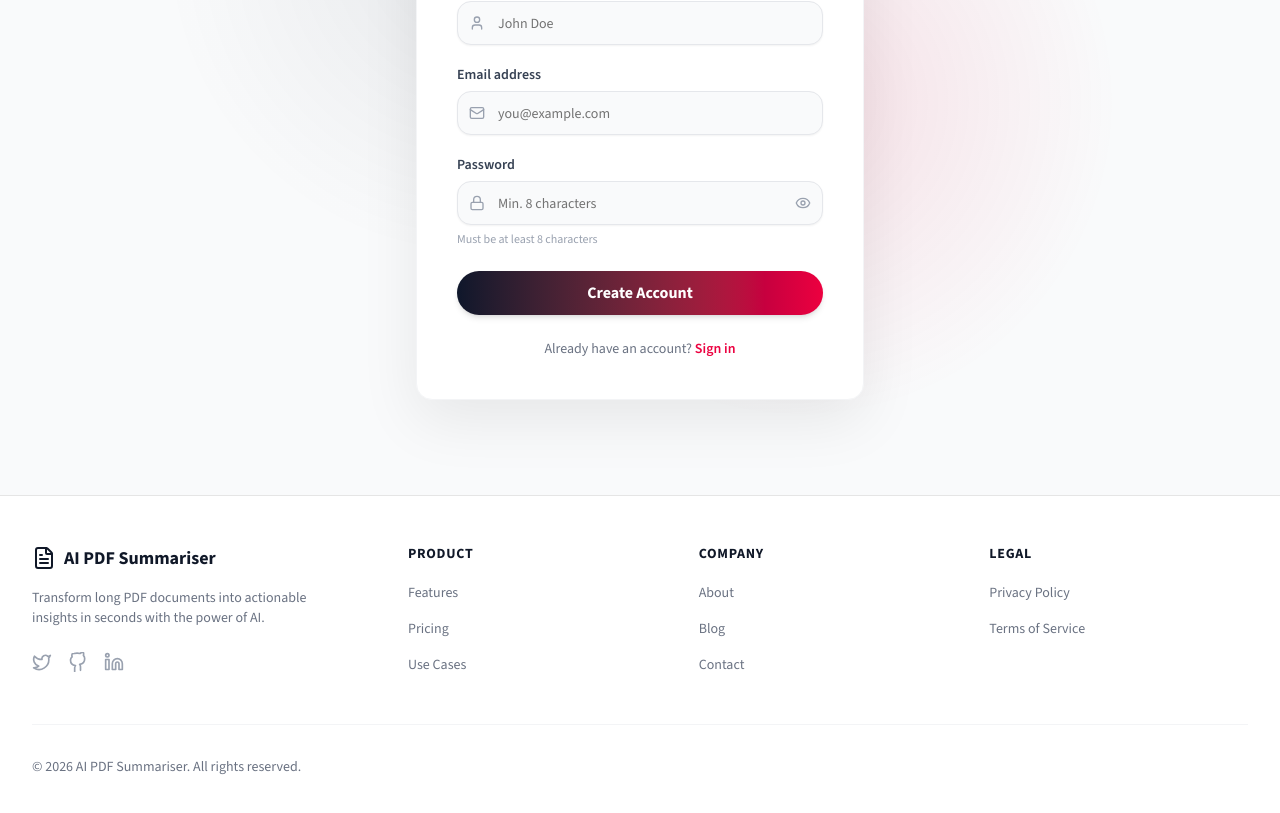
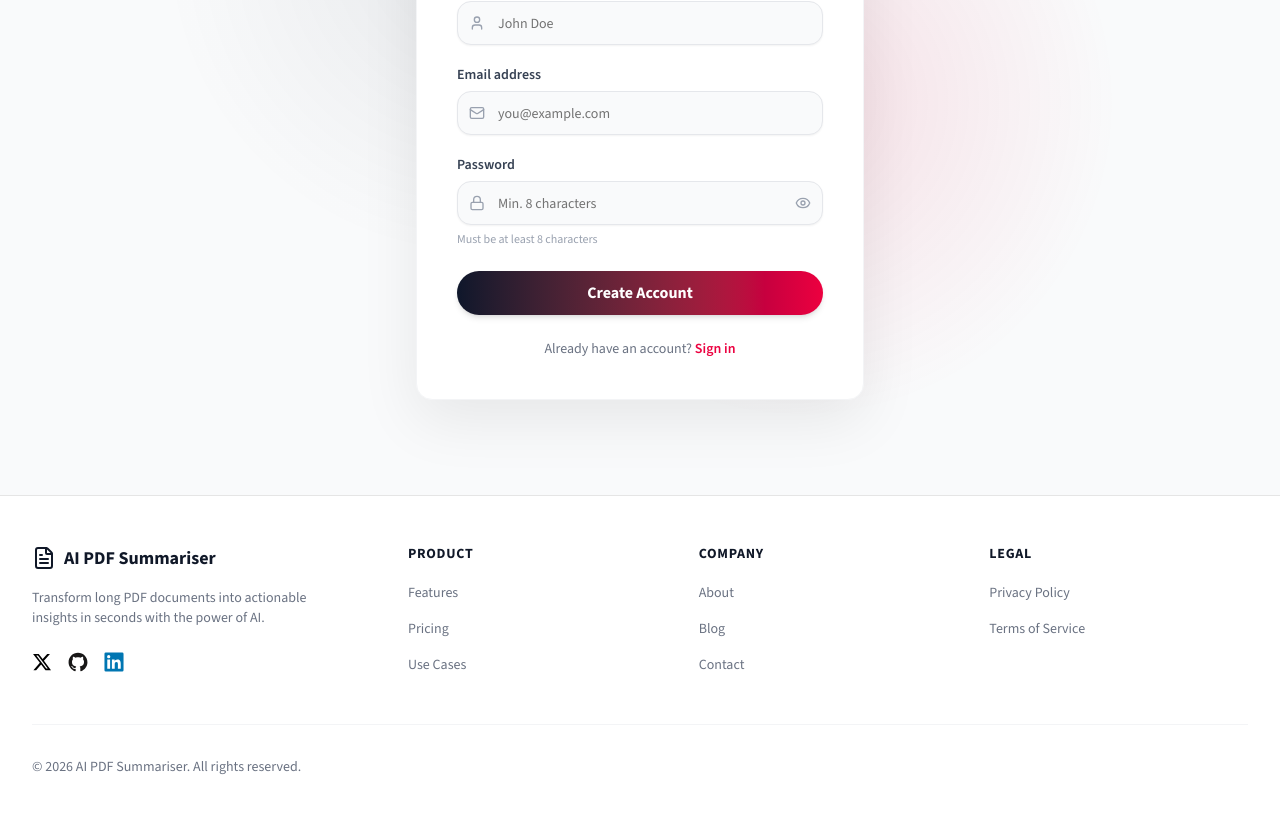
Before and after one commit to shubhamnagar234/ai-pdf-summariser, a Next.js app: page /sign-up in a window 1280 px wide. Shown: the part 378-1191 px from the top of the page. Built offline with nearby package versions, Linux system fonts and the light colour scheme; no server answers.

Commit message:
style: comprehensive UI sync including dashboard styling, layout fixes, and unified hover animations

```diff
--- a/src/components/common/footer.tsx
+++ b/src/components/common/footer.tsx
@@ -1,47 +1,48 @@
 import Link from "next/link";
 import { FileText } from "lucide-react";
 
-const GithubIcon = (props: React.SVGProps<SVGSVGElement>) => (
+const GitHubIcon = ({ className }: { className?: string }) => (
   <svg
-    viewBox="0 0 24 24"
-    fill="none"
-    stroke="currentColor"
-    strokeWidth="2"
-    strokeLinecap="round"
-    strokeLinejoin="round"
-    {...props}
+    xmlns="http://www.w3.org/2000/svg"
+    viewBox="0 0 128 128"
+    className={className}
   >
-    <path d="M15 22v-4a4.8 4.8 0 0 0-1-3.24c3-.34 6-1.53 6-6.76a5.5 5.5 0 0 0-1.5-3.89 5.5 5.5 0 0 0-.15-3.82s-1.18-.38-3.9 1.47a13.38 13.38 0 0 0-7 0C6.27 1.73 5.09 2.11 5.09 2.11a5.5 5.5 0 0 0-.15 3.82A5.5 5.5 0 0 0 3 9.5c0 5.22 3 6.42 6 6.76a4.8 4.8 0 0 0-1 3.24v4" />
+    <g fill="#181717">
+      <path
+        fillRule="evenodd"
+        clipRule="evenodd"
+        d="M64 5.103c-33.347 0-60.388 27.035-60.388 60.388 0 26.682 17.303 49.317 41.297 57.303 3.017.56 4.125-1.31 4.125-2.905 0-1.44-.056-6.197-.082-11.243-16.8 3.653-20.345-7.125-20.345-7.125-2.747-6.98-6.705-8.836-6.705-8.836-5.48-3.748.413-3.67.413-3.67 6.063.425 9.257 6.223 9.257 6.223 5.386 9.23 14.127 6.562 17.573 5.02.542-3.903 2.107-6.568 3.834-8.076-13.413-1.525-27.514-6.704-27.514-29.843 0-6.593 2.36-11.98 6.223-16.21-.628-1.52-2.695-7.662.584-15.98 0 0 5.07-1.623 16.61 6.19C53.7 35 58.867 34.327 64 34.304c5.13.023 10.3.694 15.127 2.033 11.526-7.813 16.59-6.19 16.59-6.19 3.287 8.317 1.22 14.46.593 15.98 3.872 4.23 6.215 9.617 6.215 16.21 0 23.194-14.127 28.3-27.574 29.796 2.167 1.874 4.097 5.55 4.097 11.183 0 8.08-.07 14.583-.07 16.572 0 1.607 1.088 3.49 4.148 2.897 23.98-7.994 41.263-30.622 41.263-57.294C124.388 32.14 97.35 5.104 64 5.104z"
+      />
+      <path d="M26.484 91.806c-.133.3-.605.39-1.035.185-.44-.196-.685-.605-.543-.906.13-.31.603-.395 1.04-.188.44.197.69.61.537.91zm2.446 2.729c-.287.267-.85.143-1.232-.28-.396-.42-.47-.983-.177-1.254.298-.266.844-.14 1.24.28.394.426.472.984.17 1.255zM31.312 98.012c-.37.258-.976.017-1.35-.52-.37-.538-.37-1.183.01-1.44.373-.258.97-.025 1.35.507.368.545.368 1.19-.01 1.452zm3.261 3.361c-.33.365-1.036.267-1.552-.23-.527-.487-.674-1.18-.343-1.544.336-.366 1.045-.264 1.564.23.527.486.686 1.18.333 1.543zm4.5 1.951c-.147.473-.825.688-1.51.486-.683-.207-1.13-.76-.99-1.238.14-.477.823-.7 1.512-.485.683.206 1.13.756.988 1.237zm4.943.361c.017.498-.563.91-1.28.92-.723.017-1.308-.387-1.315-.877 0-.503.568-.91 1.29-.924.717-.013 1.306.387 1.306.88zm4.598-.782c.086.485-.413.984-1.126 1.117-.7.13-1.35-.172-1.44-.653-.086-.498.422-.997 1.122-1.126.714-.123 1.354.17 1.444.663zm0 0" />
+    </g>
   </svg>
 );
 
-const TwitterIcon = (props: React.SVGProps<SVGSVGElement>) => (
+const LinkedInIcon = ({ className }: { className?: string }) => (
   <svg
-    viewBox="0 0 24 24"
-    fill="none"
-    stroke="currentColor"
-    strokeWidth="2"
-    strokeLinecap="round"
-    strokeLinejoin="round"
-    {...props}
+    xmlns="http://www.w3.org/2000/svg"
+    viewBox="0 0 128 128"
+    className={className}
   >
-    <path d="M22 4s-.7 2.1-2 3.4c1.6 10-9.4 17.3-18 11.6 2.2.1 4.4-.6 6-2C3 15.5.5 9.6 3 5c2.2 2.6 5.6 4.1 9 4-.9-4.2 4-6.6 7-3.8 1.1 0 3-1.2 3-1.2z" />
+    <path
+      fill="#0076b2"
+      d="M116 3H12a8.91 8.91 0 00-9 8.8v104.42a8.91 8.91 0 009 8.78h104a8.93 8.93 0 009-8.81V11.77A8.93 8.93 0 00116 3z"
+    />
+    <path
+      fill="#fff"
+      d="M21.06 48.73h18.11V107H21.06zm9.06-29a10.5 10.5 0 11-10.5 10.49 10.5 10.5 0 0110.5-10.49M50.53 48.73h17.36v8h.24c2.42-4.58 8.32-9.41 17.13-9.41C103.6 47.28 107 59.35 107 75v32H88.89V78.65c0-6.75-.12-15.44-9.41-15.44s-10.87 7.36-10.87 15V107H50.53z"
+    />
   </svg>
 );
 
-const LinkedinIcon = (props: React.SVGProps<SVGSVGElement>) => (
+const XIcon = ({ className }: { className?: string }) => (
   <svg
+    className={className || "w-full h-full fill-current"}
     viewBox="0 0 24 24"
-    fill="none"
-    stroke="currentColor"
-    strokeWidth="2"
-    strokeLinecap="round"
-    strokeLinejoin="round"
-    {...props}
+    aria-hidden="true"
+    fill="#000000"
   >
-    <path d="M16 8a6 6 0 0 1 6 6v7h-4v-7a2 2 0 0 0-2-2 2 2 0 0 0-2 2v7h-4v-7a6 6 0 0 1 6-6z" />
-    <rect x="2" y="9" width="4" height="12" />
-    <circle cx="4" cy="4" r="2" />
+    <path d="M18.244 2.25h3.308l-7.227 8.26 8.502 11.24H16.17l-5.214-6.817L4.99 21.75H1.68l7.73-8.835L1.254 2.25H8.08l4.713 6.231zm-1.161 17.52h1.833L7.084 4.126H5.117z" />
   </svg>
 );
 
@@ -70,21 +71,21 @@
                 className="text-gray-400 hover:text-gray-900 transition-colors"
               >
                 <span className="sr-only">Twitter</span>
-                <TwitterIcon className="h-5 w-5" />
+                <XIcon className="h-5 w-5" />
               </Link>
               <Link
                 href="#"
                 className="text-gray-400 hover:text-gray-900 transition-colors"
               >
                 <span className="sr-only">GitHub</span>
-                <GithubIcon className="h-5 w-5" />
+                <GitHubIcon className="h-5 w-5" />
               </Link>
               <Link
                 href="#"
                 className="text-gray-400 hover:text-gray-900 transition-colors"
               >
                 <span className="sr-only">LinkedIn</span>
-                <LinkedinIcon className="h-5 w-5" />
+                <LinkedInIcon className="h-5 w-5" />
               </Link>
             </div>
           </div>
@@ -179,7 +180,8 @@
         </div>
         <div className="border-t border-gray-100 mt-12 pt-8 flex flex-col md:flex-row items-center justify-between">
           <p className="text-sm text-gray-500">
-            &copy; {new Date().getFullYear()} AI PDF Summariser. All rights reserved.
+            &copy; {new Date().getFullYear()} AI PDF Summariser. All rights
+            reserved.
           </p>
         </div>
       </div>
--- a/src/components/home/cta-section.tsx
+++ b/src/components/home/cta-section.tsx
@@ -1,6 +1,8 @@
 import { ArrowRight } from 'lucide-react';
 import Link from 'next/link';
 import { Button } from '../ui/button';
+import { MotionDiv } from '@/components/common/motion-wrapper';
+import { buttonVariants } from '@/utils/constants';
 
 export default function CTASection() {
   return (
@@ -11,28 +13,27 @@
             <h2 className="text-3xl font-bold tracking-tighter sm:text-4xl md:text-5xl">
               Ready to Save Hours of Reading Time?
             </h2>
-            <p className="mx-auto max-w-[700px] text-gray-500 md:text-xl/relaxed lg:text-base/relaxed xl:text-xl/relaxed dark:text-gray-400">
+            <p className="mx-auto max-w-175 text-gray-500 md:text-xl/relaxed lg:text-base/relaxed xl:text-xl/relaxed dark:text-gray-400">
               Transform lengthy documents into clear, actionable insights with
               our AI-powered summarizer
             </p>
           </div>
         </div>
         <div className="flex flex-col gap-2 min-[400px]:flex-row justify-center">
-          <div>
+          <MotionDiv whileHover={buttonVariants.hover as any}>
             <Button
-              size={'lg'}
               variant={'link'}
-              className="w-full min-[400px]:w-auto bg-linear-to-r from-slate-900 to-rose-500 hover-from-rose-500 hover:to-slate-900 hover:text-white text-white transition-all duration-300"
+              className="w-full min-[400px]:w-auto text-white text-base sm:text-lg lg:text-xl rounded-full px-8 sm:px-10 lg:px-12 py-6 sm:py-7 lg:py-8 bg-linear-to-r from-slate-900 to-rose-500 hover:from-rose-500 hover:to-slate-900 hover:no-underline font-bold shadow-lg transition-all duration-300"
             >
               <Link
-                href={'/#pricing'}
-                className="flex items-center justify-center px-6 py-6"
+                href={'/dashboard'}
+                className="flex gap-2 items-center justify-center"
               >
-                Get Started
-                <ArrowRight className="ml-2 h-4 w-4 animate-pulse" />
+                <span>Get Started</span>
+                <ArrowRight className="animate-pulse" />
               </Link>
             </Button>
-          </div>
+          </MotionDiv>
         </div>
       </div>
     </section>
--- a/src/components/home/hero-section.tsx
+++ b/src/components/home/hero-section.tsx
@@ -39,7 +39,7 @@
         Transform PDFs into{' '}
         <span className="relative inline-block">
           <MotionSpan
-            whileHover={buttonVariants}
+            whileHover={buttonVariants.hover as any}
             className="relative z-10 px-2"
           >
             concise
@@ -57,12 +57,12 @@
       >
         Get a beautiful summary reel of the document in seconds
       </MotionH2>
-      <MotionDiv variants={itemVariants as any} whileHover={buttonVariants}>
+      <MotionDiv variants={itemVariants as any} whileHover={buttonVariants.hover as any}>
         <Button
           variant={'link'}
           className="text-white mt-6 text-base sm:text-lg lg:text-xl rounded-full px-8 sm:px-10 lg:px-12 py-6 sm:py-7 lg:py-8 lg:mt-16 bg-linear-to-r from-slate-900 to-rose-500 hover:from-rose-500 hover:to-slate-900 hover:no-underline font-bold shadow-lg transition-all duration-300"
         >
-          <Link href="/#pricing" className="flex gap-2 items-center">
+          <Link href="/dashboard" className="flex gap-2 items-center">
             <span>Try AI PDF Summariser</span>
             <ArrowRight className="animate-pulse" />
           </Link>
--- a/src/components/summaries/summary-header.tsx
+++ b/src/components/summaries/summary-header.tsx
@@ -49,8 +49,8 @@
             size={'sm'}
             className="group flex items-center gap-1 sm:gap-2 hover:bg-white/80 backdrop-blur-xs rounded-full transition-all duration-200 shadow-xs hover:shadow-md border border-rose-100/30 bg-rose-100 px-2 sm:px-3"
           >
-            <ChevronLeft className="h3 w-3 sm:h-4 sm:w-4 text-rose-500 transition-transform group-hover:translate-x-0.5" />
-            <span className="text-sx sm:text-sm text-muted-foreground font-medium">
+            <ChevronLeft className="h-3 w-3 sm:h-4 sm:w-4 text-rose-500 transition-transform group-hover:-translate-x-0.5" />
+            <span className="text-xs sm:text-sm text-muted-foreground font-medium">
               Back <span className="hidden sm:inline">to Dashboard</span>
             </span>
           </Button>
```
Also changed, not shown: src/components/home/demo-section.tsx (+12 -12 lines).
